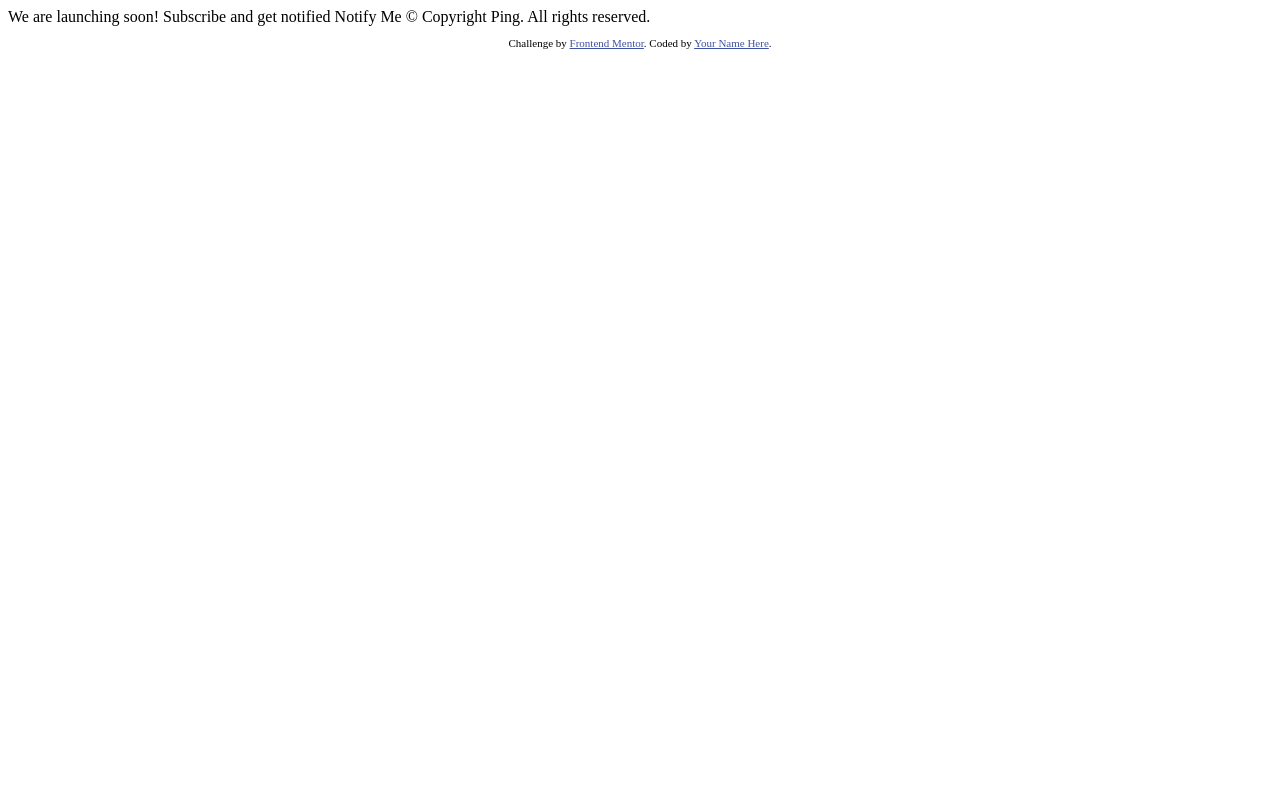
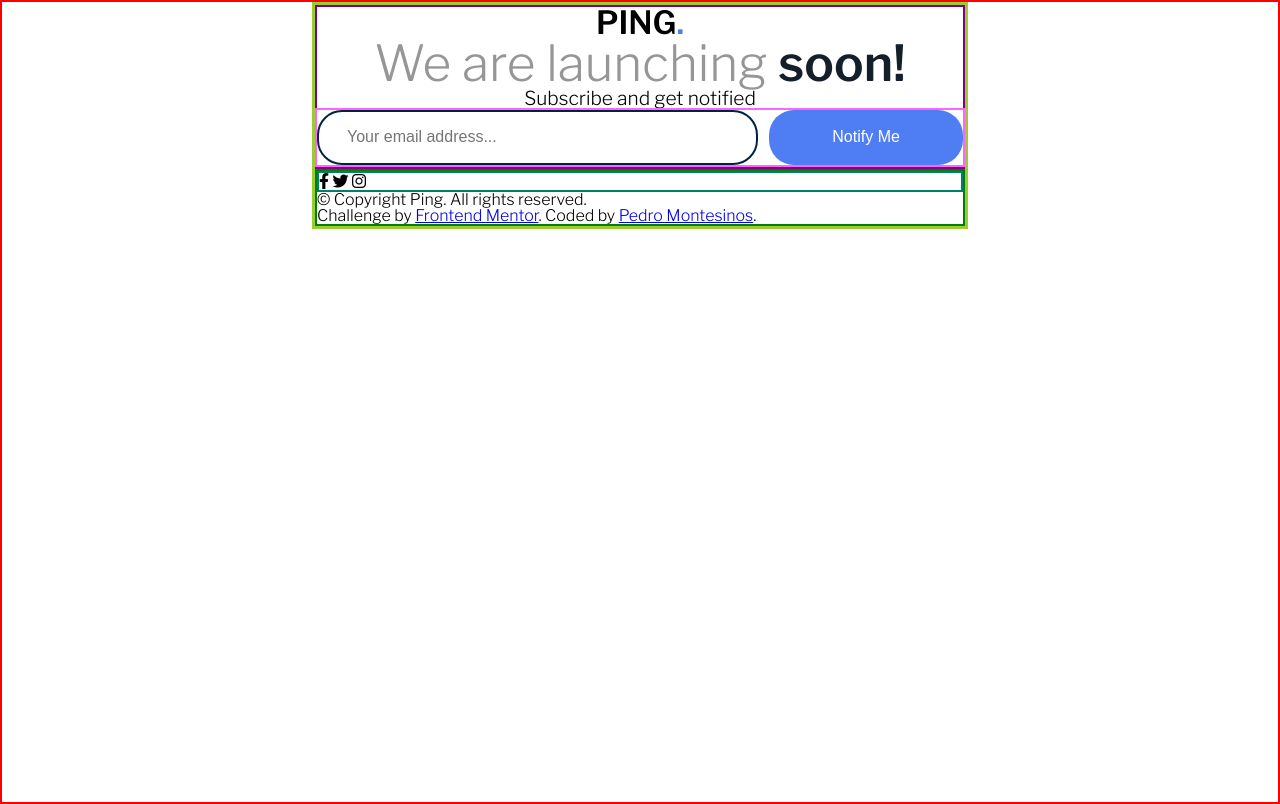
Before and after one commit to pedrolmr/ping-coming-soon-page, a plain HTML site: page index.html in a window 1280 px wide. Drawn offline with nearby package versions, Linux system fonts and the light colour scheme.

Commit message:
main structure

```diff
--- a/index.html
+++ b/index.html
@@ -1,34 +1,58 @@
 <!DOCTYPE html>
 <html lang="en">
   <head>
-  <meta charset="UTF-8">
-  <meta name="viewport" content="width=device-width, initial-scale=1.0"> <!-- displays site properly based on user's device -->
+    <meta charset="UTF-8" />
+    <meta name="viewport" content="width=device-width, initial-scale=1.0" />
+    <!-- displays site properly based on user's device -->
 
-  <link rel="icon" type="image/png" sizes="32x32" href="./images/favicon-32x32.png">
+    <link
+      rel="icon"
+      type="image/png"
+      sizes="32x32"
+      href="./images/favicon-32x32.png"
+    />
+    <link
+      rel="stylesheet"
+      href="https://cdnjs.cloudflare.com/ajax/libs/font-awesome/6.1.1/css/all.min.css"
+    />
+    <link rel="preconnect" href="https://fonts.googleapis.com" />
+    <link rel="preconnect" href="https://fonts.gstatic.com" crossorigin />
+    <link
+      href="https://fonts.googleapis.com/css2?family=Libre+Franklin:wght@300;600&display=swap"
+      rel="stylesheet"
+    />
+    <link rel="stylesheet" href="style.css" />
 
     <title>Frontend Mentor | Ping coming soon page</title>
-
-  <!-- Feel free to remove these styles or customise in your own stylesheet 👍 -->
-  <style>
-    .attribution { font-size: 11px; text-align: center; }
-    .attribution a { color: hsl(228, 45%, 44%); }
-  </style>
   </head>
   <body>
+    <div class="container">
+      <header>
+        <h1>PING<span>.</span></h1>
+        <h2>We are launching <span>soon!</span></h2>
+        <p>Subscribe and get notified</p>
+        <div class="input-container">
+          <input type="text" placeholder="Your email address..." />
 
-  We are launching soon!
+          <button>Notify Me</button>
+        </div>
+      </header>
 
-  Subscribe and get notified
-
-  Notify Me
-
-  &copy; Copyright Ping. All rights reserved.
+      <div class="image"></div>
 
       <footer>
+        <div class="icons">
+          <i class="fa-brands fa-facebook-f"></i>
+          <i class="fa-brands fa-twitter"></i>
+          <i class="fa-brands fa-instagram"></i>
+        </div>
+        <p>&copy; Copyright Ping. All rights reserved.</p>
         <p class="attribution">
-      Challenge by <a href="https://www.frontendmentor.io?ref=challenge" target="_blank">Frontend Mentor</a>.
-      Coded by <a href="#">Your Name Here</a>.
+          Challenge by
+          <a href="pedromontesinos.com" target="_blank">Frontend Mentor</a>.
+          Coded by <a href="#">Pedro Montesinos</a>.
         </p>
       </footer>
+    </div>
   </body>
 </html>
--- /dev/null
+++ b/style.css
@@ -0,0 +1,228 @@
+/* http://meyerweb.com/eric/tools/css/reset/
+   v2.0 | 20110126
+   License: none (public domain)
+*/
+
+html,
+body,
+div,
+span,
+applet,
+object,
+iframe,
+h1,
+h2,
+h3,
+h4,
+h5,
+h6,
+p,
+blockquote,
+pre,
+a,
+abbr,
+acronym,
+address,
+big,
+cite,
+code,
+del,
+dfn,
+em,
+img,
+ins,
+kbd,
+q,
+s,
+samp,
+small,
+strike,
+strong,
+sub,
+sup,
+tt,
+var,
+b,
+u,
+i,
+center,
+dl,
+dt,
+dd,
+ol,
+ul,
+li,
+fieldset,
+form,
+label,
+legend,
+table,
+caption,
+tbody,
+tfoot,
+thead,
+tr,
+th,
+td,
+article,
+aside,
+canvas,
+details,
+embed,
+figure,
+figcaption,
+footer,
+header,
+hgroup,
+menu,
+nav,
+output,
+ruby,
+section,
+summary,
+time,
+mark,
+audio,
+video {
+  margin: 0;
+  padding: 0;
+  border: 0;
+  font-size: 100%;
+  font: inherit;
+  vertical-align: baseline;
+}
+/* HTML5 display-role reset for older browsers */
+article,
+aside,
+details,
+figcaption,
+figure,
+footer,
+header,
+hgroup,
+menu,
+nav,
+section {
+  display: block;
+}
+body {
+  line-height: 1;
+  font-family: "Libre Franklin", sans-serif;
+  max-width: 1440px;
+  border: 2px solid red;
+  margin: 0 auto;
+  height: 100vh;
+}
+ol,
+ul {
+  list-style: none;
+}
+blockquote,
+q {
+  quotes: none;
+}
+blockquote:before,
+blockquote:after,
+q:before,
+q:after {
+  content: "";
+  content: none;
+}
+table {
+  border-collapse: collapse;
+  border-spacing: 0;
+}
+
+/*
+### Primary
+
+- Blue: hsl(223, 87%, 63%)
+
+### Secondary
+
+- Pale Blue: hsl(223, 100%, 88%)
+- Light Red: hsl(354, 100%, 66%)
+
+### Neutral
+
+- Gray: hsl(0, 0%, 59%)
+- Very Dark Blue: hsl(209, 33%, 12%)
+*/
+:root {
+  --blue: hsl(223, 87%, 63%);
+  --paleBlue: hsl(223, 100%, 88%);
+  --lightRed: hsl(354, 100%, 66%);
+  --gray: hsl(0, 0%, 59%);
+  --veryDarkBlue: hsl(209, 33%, 12%);
+}
+.container {
+  margin: 0 auto;
+  /* height: 100vh; */
+  border: 3px solid yellowgreen;
+  max-width: 650px;
+  /* display: flex;
+  flex-direction: column;
+  justify-content: center;
+  align-items: center; */
+}
+.container header {
+  border: 2px solid purple;
+  display: flex;
+  flex-direction: column;
+  justify-content: center;
+  align-items: center;
+}
+.container header h1 {
+  font-weight: bold;
+  font-size: 2em;
+}
+.container header h1 span {
+  color: var(--blue);
+}
+.container header h2 {
+  font-weight: 300;
+  font-size: 3.1em;
+  color: var(--gray);
+}
+.container header h2 span {
+  font-weight: 700;
+  color: var(--veryDarkBlue);
+}
+.container header p {
+  font-size: 1.2em;
+}
+.container header .input-container {
+  border: 2px solid rgb(255, 100, 255);
+  width: 100%;
+  display: flex;
+  justify-content: space-between;
+}
+
+.container header .input-container input {
+  border: 2px solid rgb(0, 35, 68);
+  width: 62%;
+  padding: 18px;
+  border-radius: 25px;
+}
+.container header .input-container input::placeholder {
+  padding-left: 10px;
+  font-size: 1.2em;
+}
+
+.container header .input-container button {
+  border: none;
+  width: 30%;
+  padding: 17px;
+  border-radius: 25px;
+  background-color: var(--blue);
+  color: #fff;
+  font-size: 1em;
+}
+
+.container footer {
+  border: 2px solid green;
+}
+
+.container footer .icons {
+  border: 2px solid rgb(0, 128, 107);
+}
```
Lines whose indentation alone changed are shown as unchanged.
